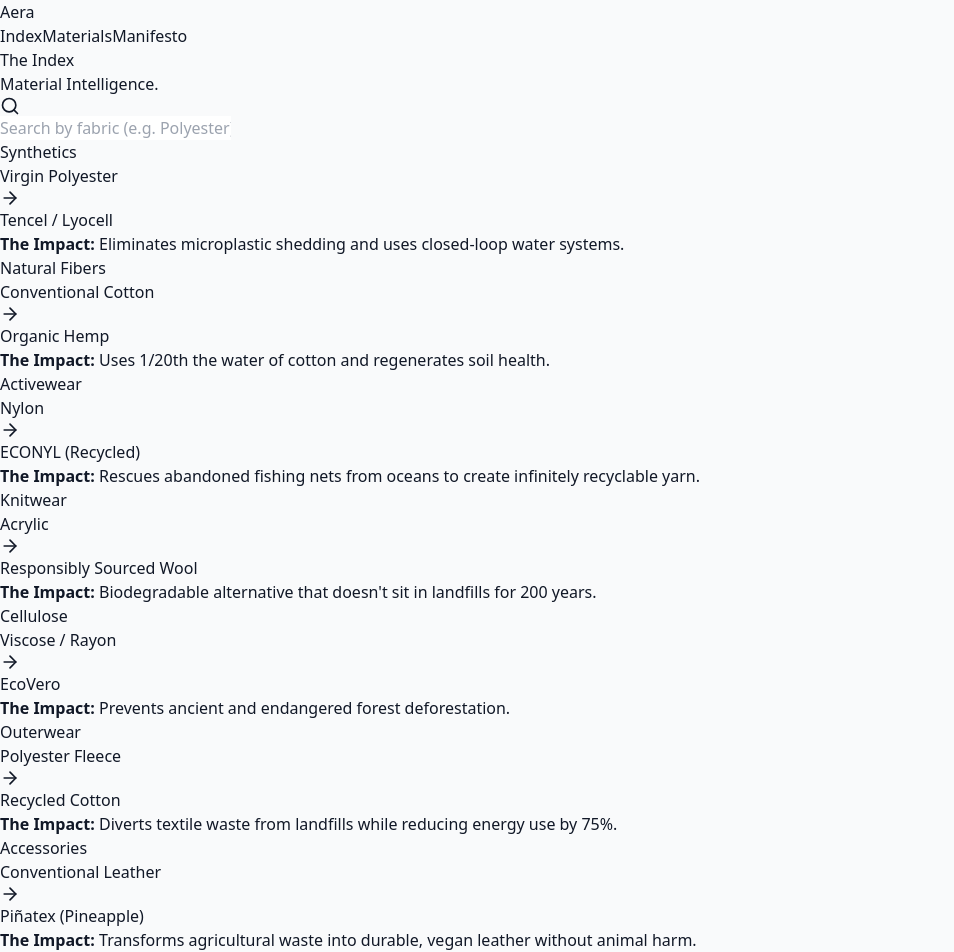
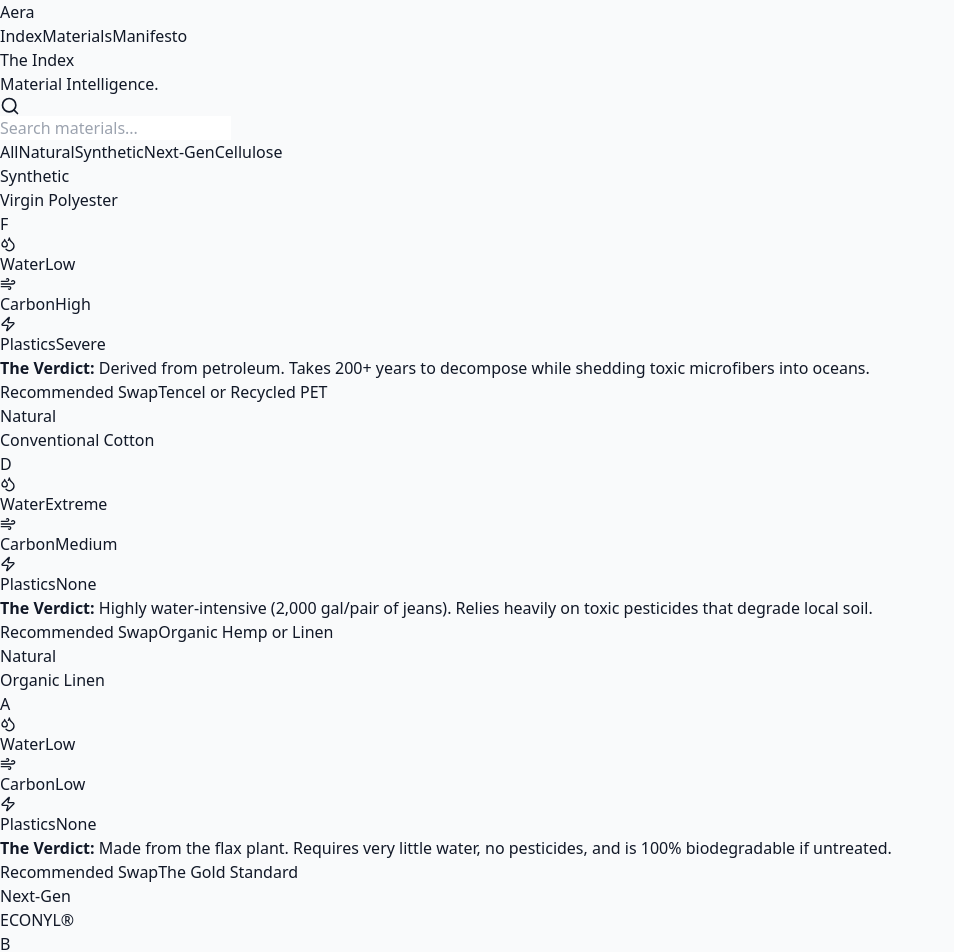
Before and after one commit to Ashmil-Kurikkal/EcoSwap, a React (Vite) app: page /swaps in a window 1280 px wide. Shown: the top 952 px of the page, without its empty margins (0-954 px from the left). Built offline with nearby package versions, Linux system fonts and the light colour scheme.

Commit message:
directory update

```diff
--- a/src/pages/Directory.jsx
+++ b/src/pages/Directory.jsx
@@ -1,52 +1,75 @@
 import { useState } from 'react';
-import { motion } from 'framer-motion';
-import { Search, ArrowRight } from 'lucide-react';
+import { motion, AnimatePresence } from 'framer-motion';
+import { Search, Droplets, Wind, Zap } from 'lucide-react';
 
 export default function Directory() {
   const [search, setSearch] = useState('');
+  const [activeFilter, setActiveFilter] = useState('All');
 
-  // High-end editorial data
+  // Dense, factual data for the judges
   const materials = [
-    { id: 1, bad: 'Virgin Polyester', good: 'Tencel / Lyocell', impact: 'Eliminates microplastic shedding and uses closed-loop water systems.', tag: 'Synthetics' },
-    { id: 2, bad: 'Conventional Cotton', good: 'Organic Hemp', impact: 'Uses 1/20th the water of cotton and regenerates soil health.', tag: 'Natural Fibers' },
-    { id: 3, bad: 'Nylon', good: 'ECONYL (Recycled)', impact: 'Rescues abandoned fishing nets from oceans to create infinitely recyclable yarn.', tag: 'Activewear' },
-    { id: 4, bad: 'Acrylic', good: 'Responsibly Sourced Wool', impact: 'Biodegradable alternative that doesn\'t sit in landfills for 200 years.', tag: 'Knitwear' },
-    { id: 5, bad: 'Viscose / Rayon', good: 'EcoVero', impact: 'Prevents ancient and endangered forest deforestation.', tag: 'Cellulose' },
-    { id: 6, bad: 'Polyester Fleece', good: 'Recycled Cotton', impact: 'Diverts textile waste from landfills while reducing energy use by 75%.', tag: 'Outerwear' },
-    { id: 7, bad: 'Conventional Leather', good: 'Piñatex (Pineapple)', impact: 'Transforms agricultural waste into durable, vegan leather without animal harm.', tag: 'Accessories' },
-    { id: 8, bad: 'Spandex/Elastane', good: 'ROICA V550 (Recycled)', impact: 'Made from post-consumer plastic bottles, fully recyclable at end-of-life.', tag: 'Activewear' },
-    { id: 9, bad: 'PVC (Polyvinyl Chloride)', good: 'Natural Rubber', impact: 'Biodegradable option that avoids toxic chemical production and microplastic pollution.', tag: 'Footwear' },
-    { id: 10, bad: 'Fast Fashion Denim', good: 'Regenerative Organic Cotton', impact: 'Restores soil biodiversity and sequesters carbon while using 90% less water.', tag: 'Denim' },
-    { id: 11, bad: 'Modal (Non-Certified)', good: 'TENCEL™ Modal', impact: 'Closed-loop production uses sustainable wood sources and 99% water recycling.', tag: 'Intimates' },
-    { id: 12, bad: 'PU Leather', good: 'Desserto (Cactus)', impact: 'Grows with minimal water in arid regions, fully biodegradable in months.', tag: 'Bags' },
-    { id: 13, bad: 'Polyamide', good: 'SeaCell', impact: 'Made from seaweed and wood pulp, naturally antimicrobial and skin-nourishing.', tag: 'Loungewear' },
-    { id: 14, bad: 'Sheep Wool (Non-Ethical)', good: 'Alpaca', impact: 'Requires no shearing chemicals, grows slower for stronger fibers, carbon neutral.', tag: 'Winter Wear' }
+    {
+      id: 1, name: 'Virgin Polyester', grade: 'F', category: 'Synthetic',
+      stats: { water: 'Low', carbon: 'High', microplastics: 'Severe' },
+      verdict: 'Derived from petroleum. Takes 200+ years to decompose while shedding toxic microfibers into oceans.',
+      swap: 'Tencel or Recycled PET'
+    },
+    {
+      id: 2, name: 'Conventional Cotton', grade: 'D', category: 'Natural',
+      stats: { water: 'Extreme', carbon: 'Medium', microplastics: 'None' },
+      verdict: 'Highly water-intensive (2,000 gal/pair of jeans). Relies heavily on toxic pesticides that degrade local soil.',
+      swap: 'Organic Hemp or Linen'
+    },
+    {
+      id: 3, name: 'Organic Linen', grade: 'A', category: 'Natural',
+      stats: { water: 'Low', carbon: 'Low', microplastics: 'None' },
+      verdict: 'Made from the flax plant. Requires very little water, no pesticides, and is 100% biodegradable if untreated.',
+      swap: 'The Gold Standard'
+    },
+    {
+      id: 4, name: 'ECONYL®', grade: 'B', category: 'Next-Gen',
+      stats: { water: 'Low', carbon: 'Low', microplastics: 'Moderate' },
+      verdict: 'Regenerated nylon made from rescued ocean fishing nets. Infinitely recyclable, but still sheds some microplastics.',
+      swap: 'Best for Activewear'
+    },
+    {
+      id: 5, name: 'Viscose (Rayon)', grade: 'C', category: 'Cellulose',
+      stats: { water: 'High', carbon: 'High', microplastics: 'None' },
+      verdict: 'Plant-based, but requires heavy chemical processing. Historically responsible for ancient forest deforestation.',
+      swap: 'EcoVero™'
+    },
+    {
+      id: 6, name: 'Piñatex®', grade: 'A', category: 'Next-Gen',
+      stats: { water: 'Low', carbon: 'Low', microplastics: 'Low' },
+      verdict: 'An innovative leather alternative made from pineapple leaf waste. Provides additional income for farming communities.',
+      swap: 'Replaces Animal Leather'
+    }
   ];
 
-  const filtered = materials.filter(m =>
-    m.bad.toLowerCase().includes(search.toLowerCase()) ||
-    m.good.toLowerCase().includes(search.toLowerCase())
-  );
+  const filters = ['All', 'Natural', 'Synthetic', 'Next-Gen', 'Cellulose'];
 
-  // Framer Motion variants for the staggered grid
-  const container = {
-    hidden: { opacity: 0 },
-    show: {
-      opacity: 1,
-      transition: { staggerChildren: 0.1 }
+  const filtered = materials.filter(m => {
+    const matchesSearch = m.name.toLowerCase().includes(search.toLowerCase());
+    const matchesFilter = activeFilter === 'All' || m.category === activeFilter;
+    return matchesSearch && matchesFilter;
+  });
+
+  const getGradeColor = (grade) => {
+    switch(grade) {
+      case 'A': return 'bg-zinc-900 text-white';
+      case 'B': return 'bg-zinc-700 text-white';
+      case 'C': return 'bg-zinc-300 text-zinc-900';
+      case 'D': return 'bg-red-100 text-red-900 border border-red-200';
+      case 'F': return 'bg-red-600 text-white';
+      default: return 'bg-zinc-200 text-zinc-900';
     }
-  };
-
-  const item = {
-    hidden: { opacity: 0, y: 20 },
-    show: { opacity: 1, y: 0, transition: { duration: 0.8, ease: [0.16, 1, 0.3, 1] } }
   };
 
   return (
     <div className="w-full bg-[#FAFAFA] text-zinc-900 min-h-screen pt-32 pb-24">
       <div className="max-w-7xl mx-auto px-6 lg:px-12">
 
-        {/* Header Section */}
+        {/* HEADER */}
         <div className="mb-16 md:mb-24">
           <motion.p
             initial={{ opacity: 0, y: 10 }} animate={{ opacity: 1, y: 0 }} transition={{ duration: 1 }}
@@ -61,54 +84,116 @@
             Material Intelligence.
           </motion.h2>
 
-          {/* Minimalist Search Bar */}
+          <div className="flex flex-col md:flex-row justify-between items-start md:items-end gap-8">
+            {/* Search Bar */}
             <motion.div
               initial={{ opacity: 0 }} animate={{ opacity: 1 }} transition={{ duration: 1, delay: 0.2 }}
-            className="relative max-w-xl border-b border-zinc-300 pb-2"
+              className="relative w-full max-w-md border-b border-zinc-300 pb-2"
             >
               <Search className="absolute left-0 top-1/2 -translate-y-1/2 text-zinc-400" size={20} />
               <input
                 type="text"
-              placeholder="Search by fabric (e.g. Polyester)..."
+                placeholder="Search materials..."
                 value={search}
                 onChange={(e) => setSearch(e.target.value)}
                 className="w-full pl-10 pr-4 py-2 bg-transparent text-lg focus:outline-none placeholder-zinc-400"
               />
             </motion.div>
+
+            {/* Filter Pills */}
+            <motion.div
+              initial={{ opacity: 0 }} animate={{ opacity: 1 }} transition={{ duration: 1, delay: 0.3 }}
+              className="flex flex-wrap gap-2"
+            >
+              {filters.map(f => (
+                <button
+                  key={f}
+                  onClick={() => setActiveFilter(f)}
+                  className={`px-4 py-2 text-xs tracking-widest uppercase transition-all duration-300 ${
+                    activeFilter === f
+                      ? 'bg-zinc-900 text-white'
+                      : 'border border-zinc-300 text-zinc-500 hover:border-zinc-900 hover:text-zinc-900'
+                  }`}
+                >
+                  {f}
+                </button>
+              ))}
+            </motion.div>
+          </div>
         </div>
 
-        {/* Staggered Grid */}
+        {/* THE DATA GRID */}
+        <motion.div layout className="grid grid-cols-1 md:grid-cols-2 gap-8">
+          <AnimatePresence>
+            {filtered.map(mat => (
               <motion.div
-          variants={container}
-          initial="hidden"
-          animate="show"
-          className="grid grid-cols-1 md:grid-cols-2 gap-x-12 gap-y-16"
+                key={mat.id}
+                layout
+                initial={{ opacity: 0, scale: 0.95 }}
+                animate={{ opacity: 1, scale: 1 }}
+                exit={{ opacity: 0, scale: 0.95 }}
+                transition={{ duration: 0.4 }}
+                className="group border border-zinc-200 p-8 hover:border-zinc-900 transition-colors duration-500 bg-white"
               >
-          {filtered.map(mat => (
-            <motion.div key={mat.id} variants={item} className="group cursor-default">
-              <div className="pb-6 border-b border-zinc-200 hover:border-zinc-900 transition-colors duration-500">
-                <span className="text-xs tracking-widest uppercase text-zinc-400 mb-4 block">
-                  {mat.tag}
+
+                {/* Card Header */}
+                <div className="flex justify-between items-start mb-6">
+                  <div>
+                    <span className="text-xs tracking-[0.2em] uppercase text-zinc-400 mb-2 block">
+                      {mat.category}
                     </span>
-                <div className="flex flex-col md:flex-row md:items-center gap-2 md:gap-6 mb-4">
-                  <h3 className="text-2xl font-serif text-zinc-400 line-through decoration-1">
-                    {mat.bad}
-                  </h3>
-                  <ArrowRight className="hidden md:block text-zinc-300" size={20} />
-                  <h3 className="text-2xl font-serif text-zinc-900">
-                    {mat.good}
+                    <h3 className="text-3xl font-serif text-zinc-900">
+                      {mat.name}
                     </h3>
                   </div>
-                <p className="text-sm text-zinc-500 leading-relaxed font-light">
-                  <strong className="font-medium text-zinc-700">The Impact:</strong> {mat.impact}
+                  {/* The Grade Pill */}
+                  <div className={`w-12 h-12 flex items-center justify-center text-xl font-bold rounded-full ${getGradeColor(mat.grade)}`}>
+                    {mat.grade}
+                  </div>
+                </div>
+
+                {/* Hard Data Row */}
+                <div className="grid grid-cols-3 gap-4 py-6 border-y border-zinc-100 mb-6">
+                  <div className="flex flex-col gap-1">
+                    <Droplets size={16} className="text-zinc-400" />
+                    <span className="text-[10px] uppercase tracking-widest text-zinc-400">Water</span>
+                    <span className="text-sm font-medium">{mat.stats.water}</span>
+                  </div>
+                  <div className="flex flex-col gap-1">
+                    <Wind size={16} className="text-zinc-400" />
+                    <span className="text-[10px] uppercase tracking-widest text-zinc-400">Carbon</span>
+                    <span className="text-sm font-medium">{mat.stats.carbon}</span>
+                  </div>
+                  <div className="flex flex-col gap-1">
+                    <Zap size={16} className="text-zinc-400" />
+                    <span className="text-[10px] uppercase tracking-widest text-zinc-400">Plastics</span>
+                    <span className="text-sm font-medium">{mat.stats.microplastics}</span>
+                  </div>
+                </div>
+
+                {/* The Verdict */}
+                <p className="text-sm text-zinc-600 leading-relaxed font-light mb-6">
+                  <strong className="font-medium text-zinc-900">The Verdict: </strong>
+                  {mat.verdict}
                 </p>
+
+                {/* The Swap CTA */}
+                <div className="bg-zinc-50 p-4 border border-zinc-100 flex justify-between items-center group-hover:bg-zinc-900 group-hover:border-zinc-900 transition-colors duration-500">
+                  <span className="text-xs uppercase tracking-widest text-zinc-500 group-hover:text-zinc-400 transition-colors">Recommended Swap</span>
+                  <span className="text-sm font-medium text-zinc-900 group-hover:text-white transition-colors">
+                    {mat.swap}
+                  </span>
                 </div>
+
               </motion.div>
             ))}
+          </AnimatePresence>
         </motion.div>
 
         {filtered.length === 0 && (
-          <p className="text-zinc-500 font-light mt-10">No materials found. Try another search.</p>
+          <div className="py-20 text-center">
+            <p className="text-xl text-zinc-400 font-light">No materials match this filter.</p>
+          </div>
         )}
       </div>
     </div>
```
Lines whose indentation alone changed are shown as unchanged.
